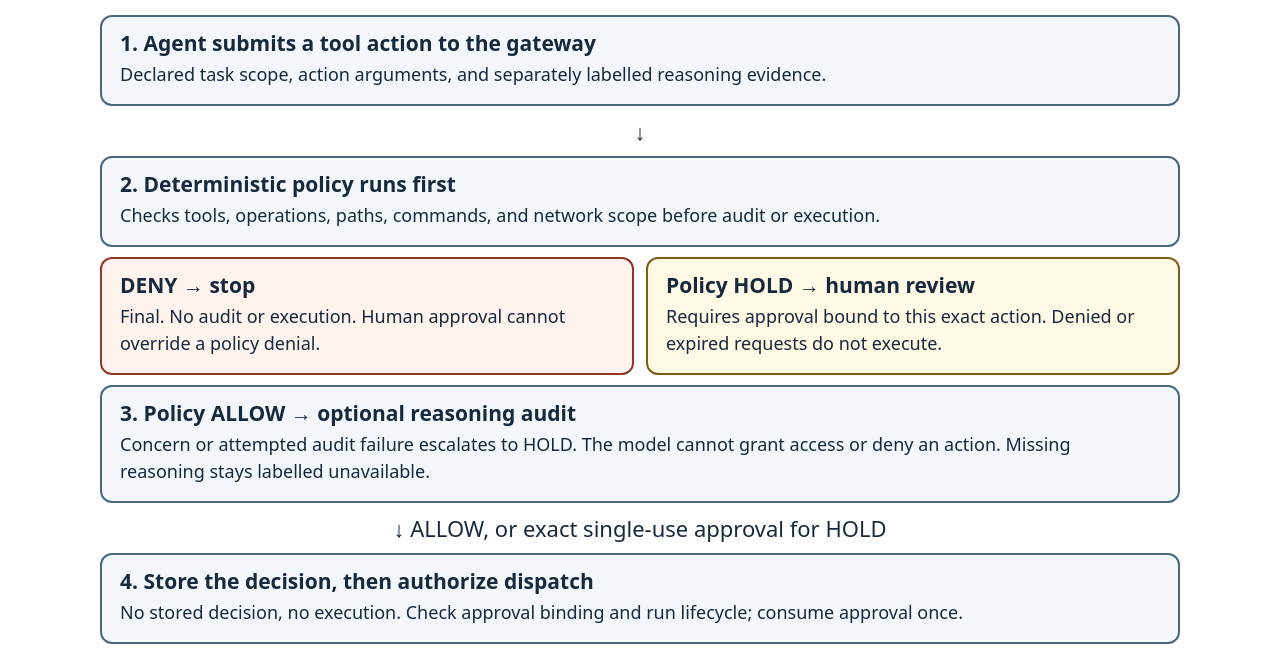
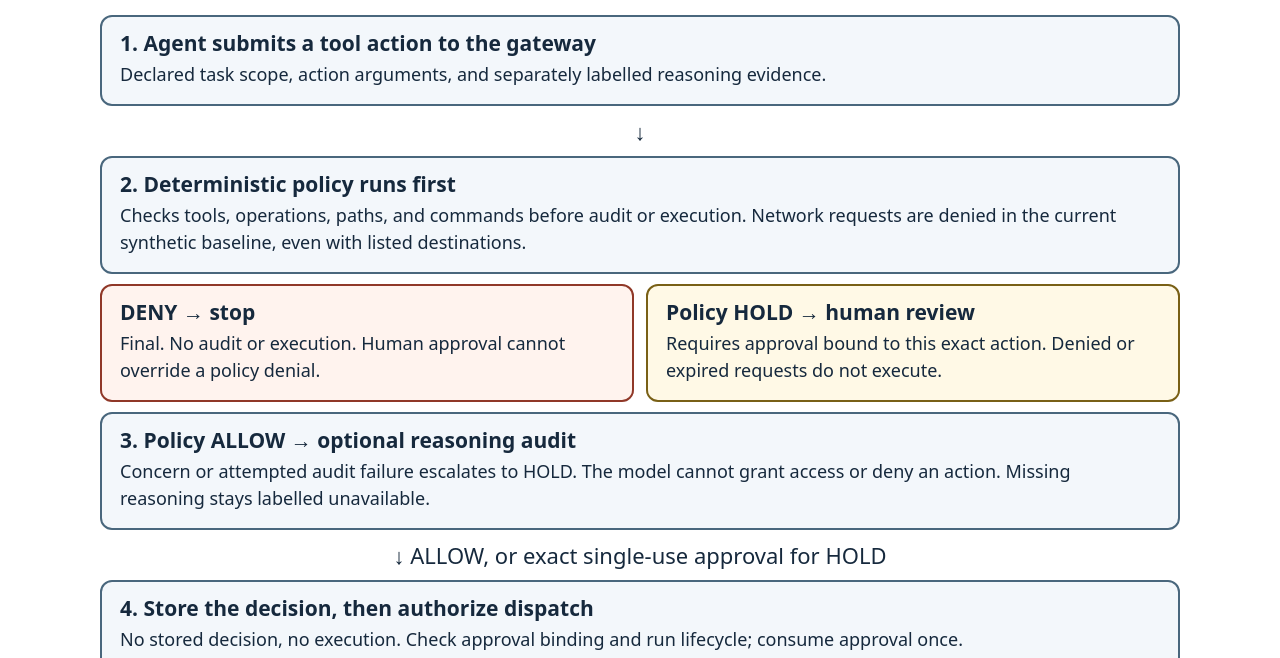
Before and after one commit to dkritarth/scopewatch, a plain HTML site: page docs/submission/media/architecture.html in a window 1280 px wide. Shown: the part 115-773 px from the top of the page. Drawn offline with Linux system fonts and the light colour scheme.

Commit message:
docs(media): depict denied network operations accurately

```diff
--- a/docs/submission/media/architecture.html
+++ b/docs/submission/media/architecture.html
@@ -26,7 +26,7 @@ figcaption { font-size: 16px; line-height: 1.5; margin-top: 18px; }
 <div class="flow">
 <div class="step"><strong>1. Agent submits a tool action to the gateway</strong><p>Declared task scope, action arguments, and separately labelled reasoning evidence.</p></div>
 <div class="arrow" aria-hidden="true">↓</div>
-<div class="step"><strong>2. Deterministic policy runs first</strong><p>Checks tools, operations, paths, commands, and network scope before audit or execution.</p></div>
+<div class="step"><strong>2. Deterministic policy runs first</strong><p>Checks tools, operations, paths, and commands before audit or execution. Network requests are denied in the current synthetic baseline, even with listed destinations.</p></div>
 <div class="branches">
 <div class="step stop"><strong>DENY → stop</strong><p>Final. No audit or execution. Human approval cannot override a policy denial.</p></div>
 <div class="step hold"><strong>Policy HOLD → human review</strong><p>Requires approval bound to this exact action. Denied or expired requests do not execute.</p></div>
```
Also changed, not shown: docs/submission/media/architecture.png, docs/submission/media/manifest.json, docs/submission/media/scripted-hold-sunbeam.png, docs/submission/media/scripted-request-moonlit.png.
